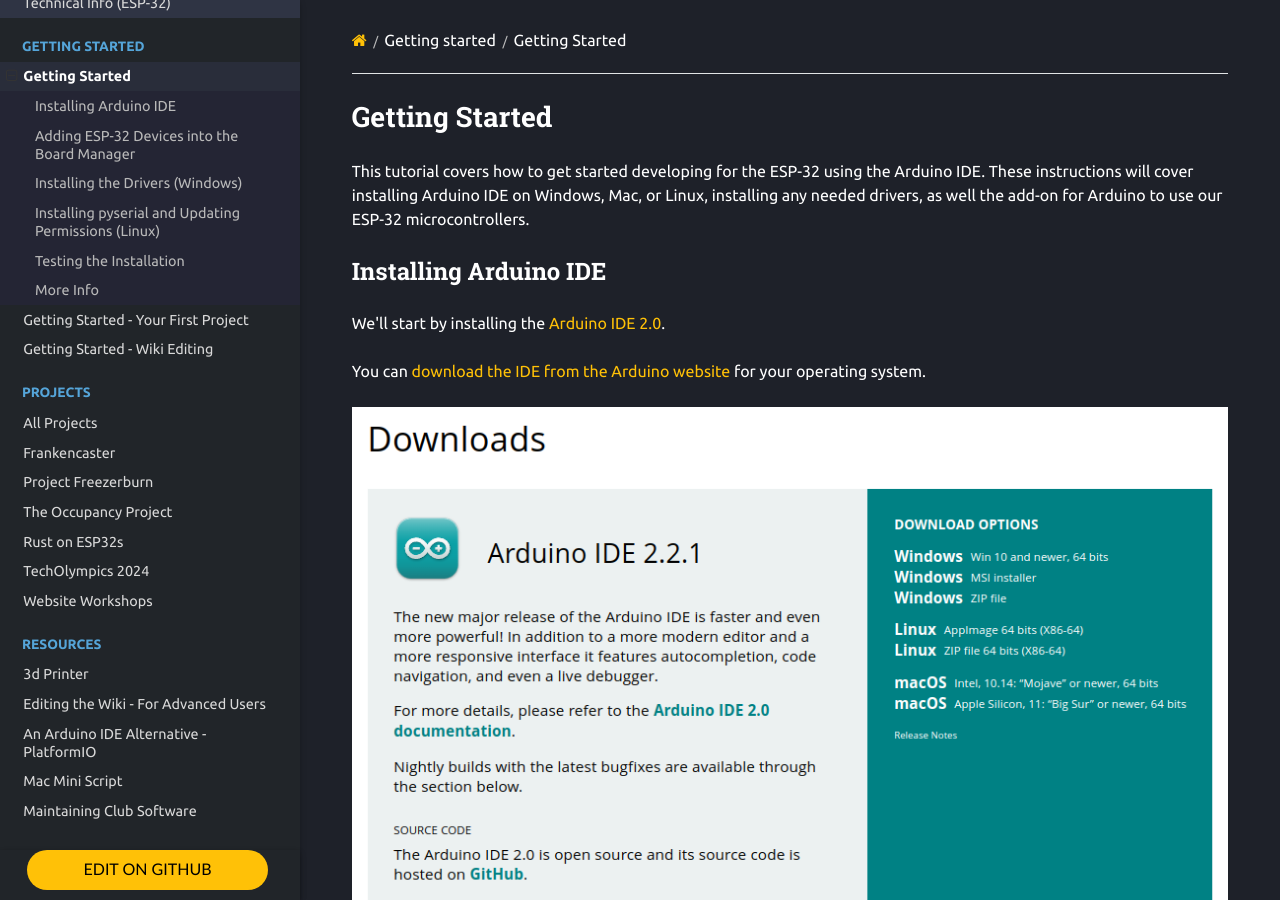
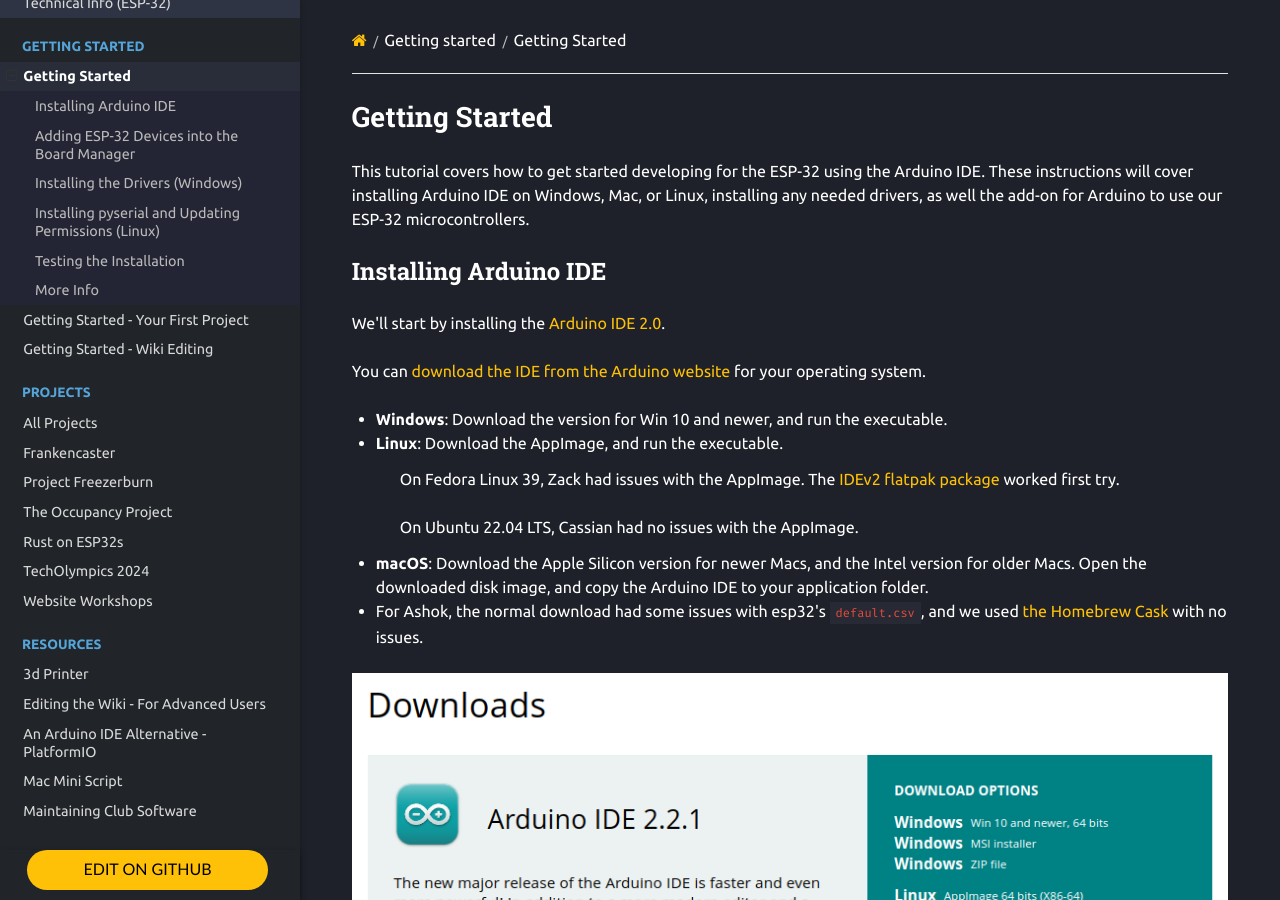
Before and after one commit to Norse-IoT/Wiki, an MkDocs documentation site: the page built from docs/getting-started/index.md, in a window 1280 px wide and 900 px high. Built offline with MkDocs 1.6.1, drawn with Linux system fonts in a browser that asks for light colours; nearby versions of some CDN libraries.

Commit message:
move picture

```diff
--- a/docs/getting-started/index.md
+++ b/docs/getting-started/index.md
@@ -8,8 +8,6 @@
 
 You can [download the IDE from the Arduino website](https://www.arduino.cc/en/software) for your operating system.
 
-![Screenshot of the Arduino website, showing the various download options](../assets/getting-started-download.png)
-
 - **Windows**: Download the version for Win 10 and newer, and run the executable.
 - **Linux**: Download the AppImage, and run the executable.
 > On Fedora Linux 39, Zack had issues with the AppImage. The [IDEv2 flatpak package](https://flathub.org/apps/cc.arduino.IDE2) worked first try.
@@ -17,6 +15,8 @@
 > On Ubuntu 22.04 LTS, Cassian had no issues with the AppImage.
 - **macOS**: Download the Apple Silicon version for newer Macs, and the Intel version for older Macs. Open the downloaded disk image, and copy the Arduino IDE to your application folder.
 - For Ashok, the normal download had some issues with esp32's `default.csv`, and we used [the Homebrew Cask](https://formulae.brew.sh/cask/arduino-ide) with no issues.
+
+![Screenshot of the Arduino website, showing the various download options](../assets/getting-started-download.png)
 
 If you run into issues, you can find more information in the [Arduino Docs](https://docs.arduino.cc/software/ide-v2/tutorials/getting-started/ide-v2-downloading-and-installing/).
 
```
